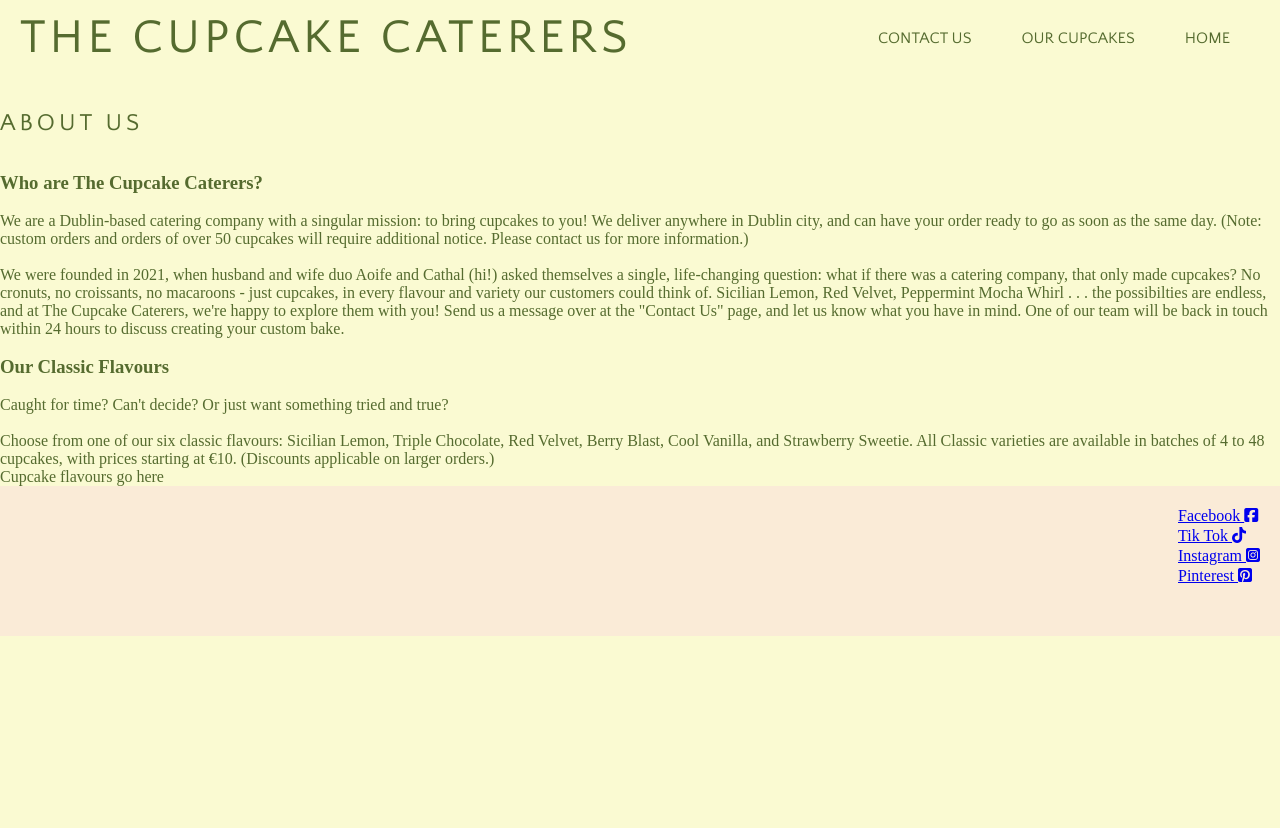
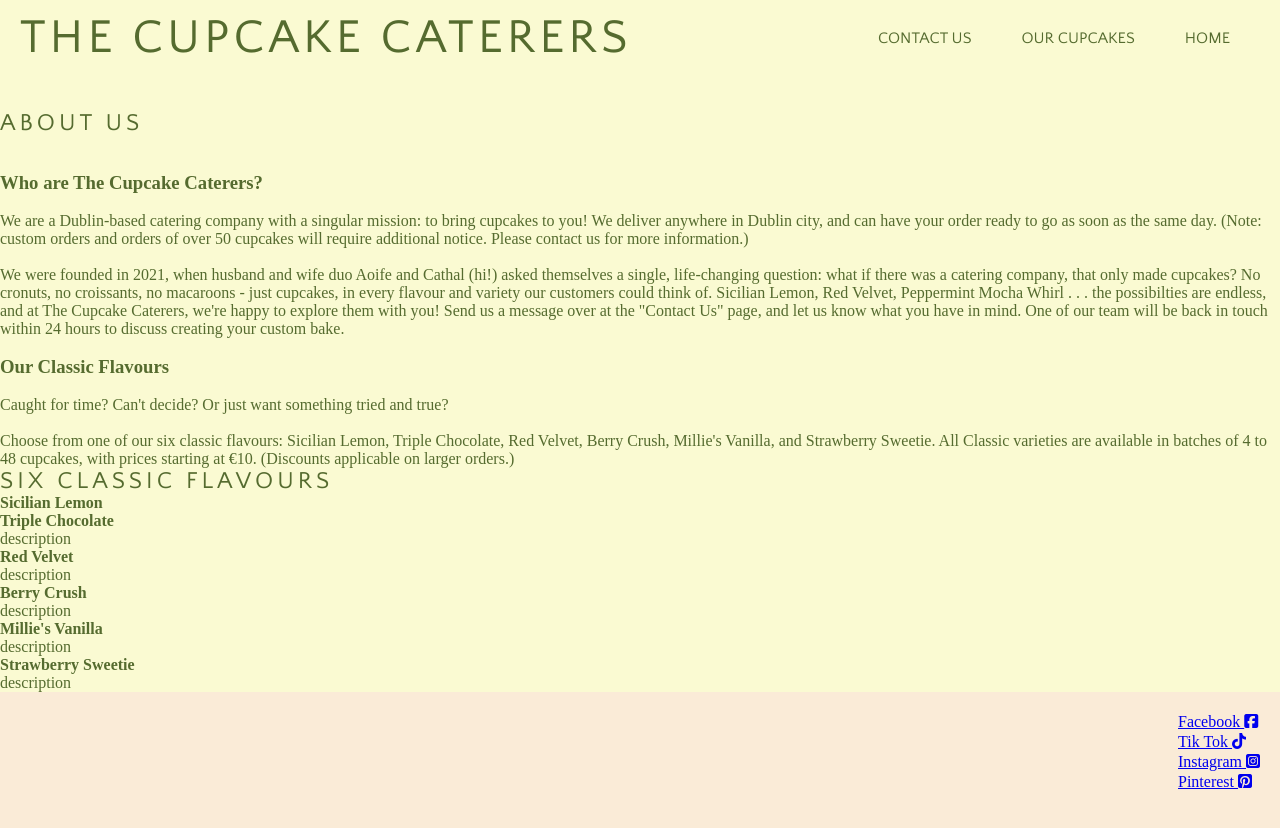
Before and after one commit to hmcollins2809/the_cupcake_caterers, a plain HTML site: page our_cupcakes.html in a window 1280 px wide. Before the commit the page ends 800 px from the top, so only its background shows below. Drawn offline with Linux system fonts and the light colour scheme; a web font is replaced by a local one.

Commit message:
Add divs for classic flavours

```diff
--- a/our_cupcakes.html
+++ b/our_cupcakes.html
@@ -50,10 +50,40 @@
             <br>
             <p>Caught for time? Can't decide? Or just want something tried and true?</p>
             <br>
-            <p>Choose from one of our six classic flavours: Sicilian Lemon, Triple Chocolate, Red Velvet, Berry Blast, Cool Vanilla, and Strawberry Sweetie. All Classic varieties are available in batches of 4 to 48 cupcakes, with prices starting at €10. (Discounts applicable on larger orders.)</p>
+            <p>Choose from one of our six classic flavours: Sicilian Lemon, Triple Chocolate, Red Velvet, Berry Crush, Millie's Vanilla, and Strawberry Sweetie. All Classic varieties are available in batches of 4 to 48 cupcakes, with prices starting at €10. (Discounts applicable on larger orders.)</p>
         </div>
     </section>
-    <section>Cupcake flavours go here</section>
+    <section>
+        <h2>Six Classic Flavours</h2>
+        <div>
+            <h4>Sicilian Lemon</h4>
+        </div>
+
+        <div>
+            <h4>Triple Chocolate</h4>
+            <p>description</p>
+        </div>
+
+        <div>
+            <h4>Red Velvet</h4>
+            <p>description</p>
+        </div>
+
+        <div>
+            <h4>Berry Crush</h4>
+            <p>description</p>
+        </div>
+
+        <div>
+            <h4>Millie's Vanilla</h4>
+            <p>description</p>
+        </div>
+
+        <div>
+            <h4>Strawberry Sweetie</h4>
+            <p>description</p>
+        </div>
+    </section>
 
     <footer>
         <ul class="social-media-links">
```
